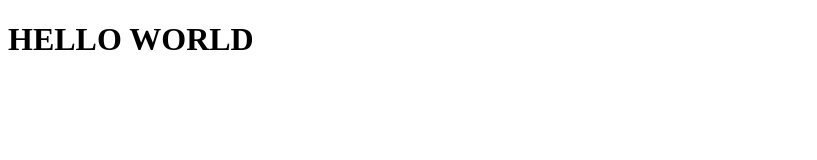
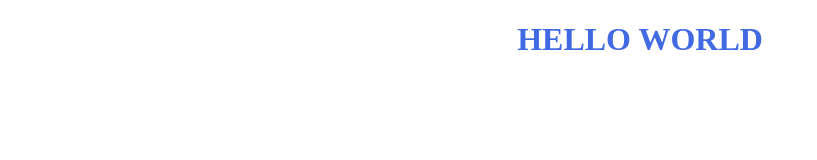
Before and after one commit to xavipk/refactored-memory, a plain HTML site: page index.html in a window 1280 px wide. Shown: the whole page, without its empty margins (0-817 px from the left). Drawn offline with Linux system fonts and the light colour scheme.

Commit message:
plz make this work

```diff
--- a/index.html
+++ b/index.html
@@ -5,6 +5,7 @@
     <meta http-equiv="X-UA-Compatible" content="IE=edge">
     <meta name="viewport" content="width=device-width, initial-scale=1.0">
     <title>Document</title>
+    <link rel="stylesheet" type="text/css" href="style.css"/>
 </head>
 <body>
     <h1>HELLO WORLD</h1>
--- /dev/null
+++ b/style.css
@@ -0,0 +1,5 @@
+h1{
+color: royalblue;
+text-align: center;
+
+}
```
